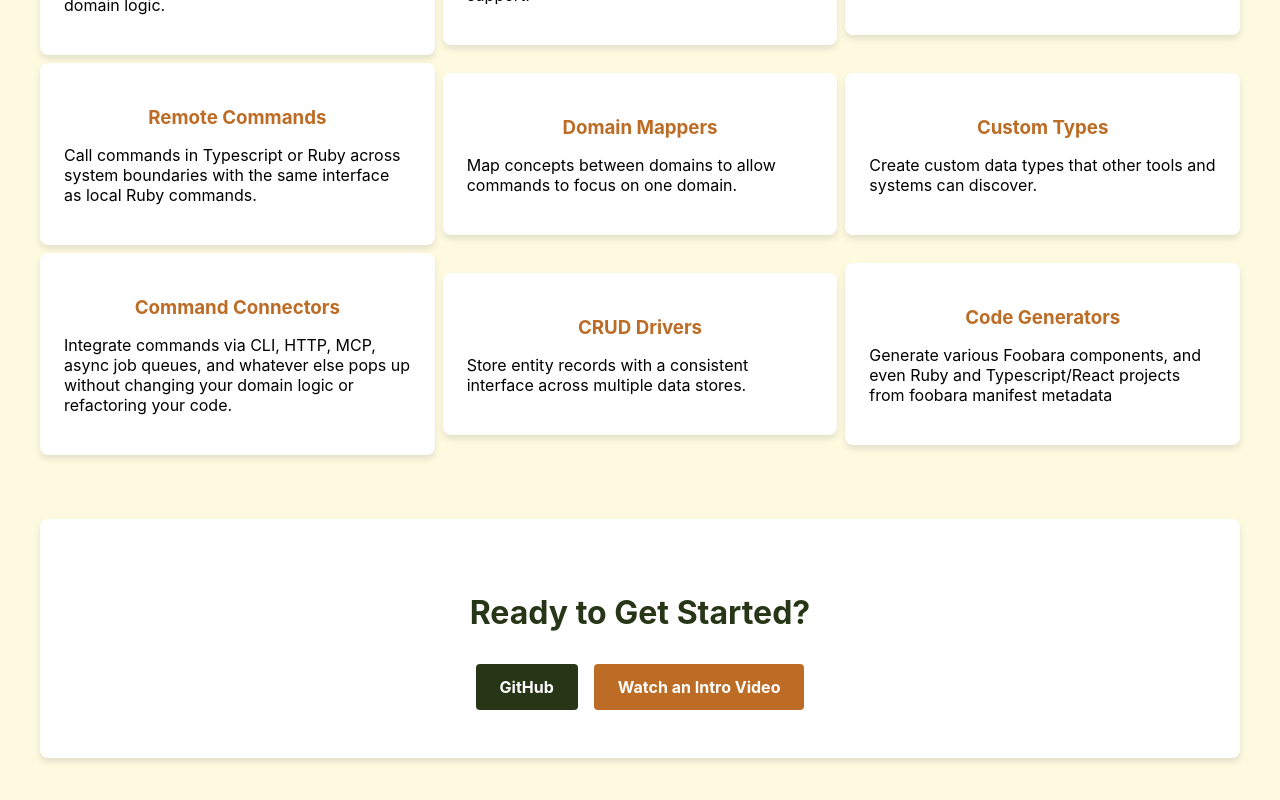
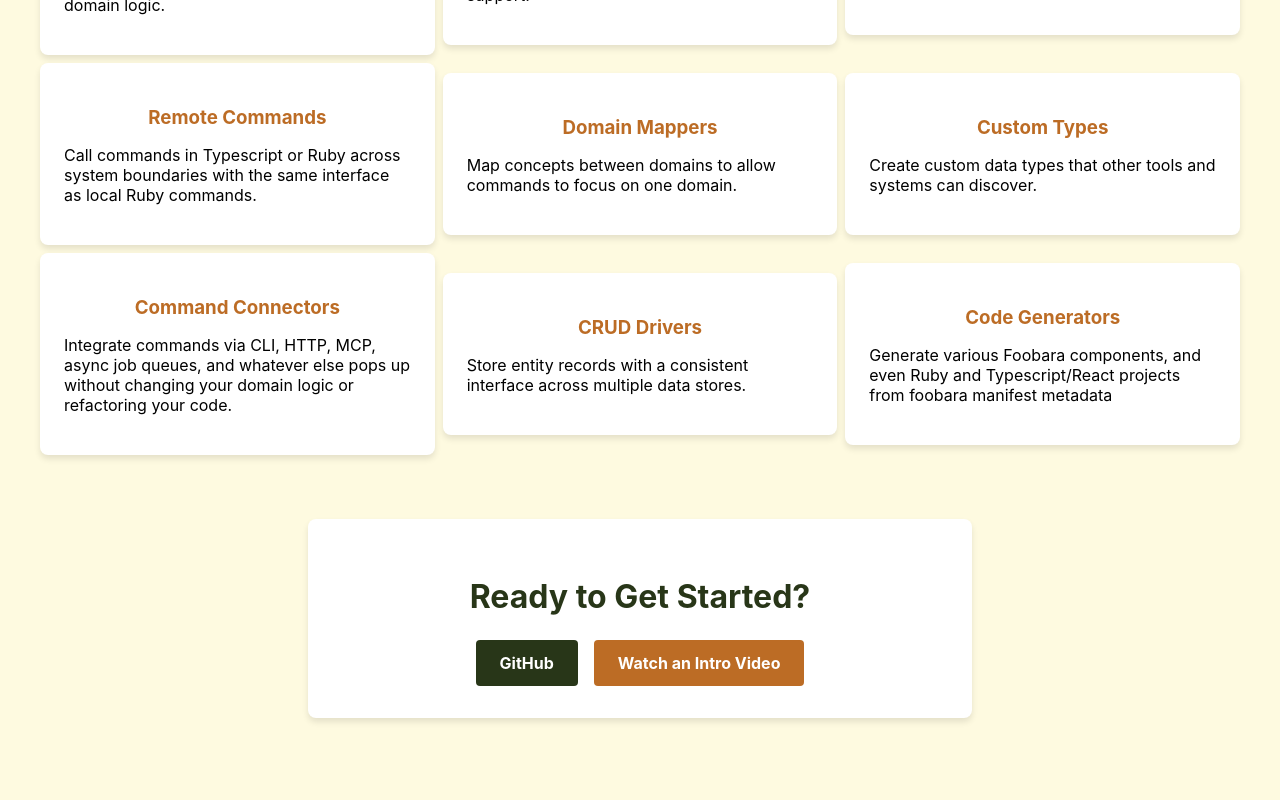
Before and after one commit to foobara/foobara-www, a React (Create React App) app: page / in a window 1280 px wide. Shown: the part 2422-3222 px from the top of the page. Built offline with nearby package versions, Linux system fonts and the light colour scheme; the HTML template or start-up script is replaced by a standard one.

Commit message:
moar spacing

```diff
--- a/src/Home.css
+++ b/src/Home.css
@@ -75,6 +75,10 @@
   font-size: 2rem;
 }
 
+.cta-section h2 {
+  margin-bottom: 1.5rem;
+}
+
 .feature-group, .tools-list {
   display: flex;
   flex-wrap: wrap;
@@ -128,10 +132,12 @@
 
 .cta-section {
   text-align: center;
-  padding: 3rem;
+  padding: 2rem;
   background-color: white;
   border-radius: 8px;
   box-shadow: 0 4px 6px rgba(0, 0, 0, 0.1);
+  max-width: 600px;
+  margin: 0 auto 4rem;
 }
 
 .cta-buttons {
```
